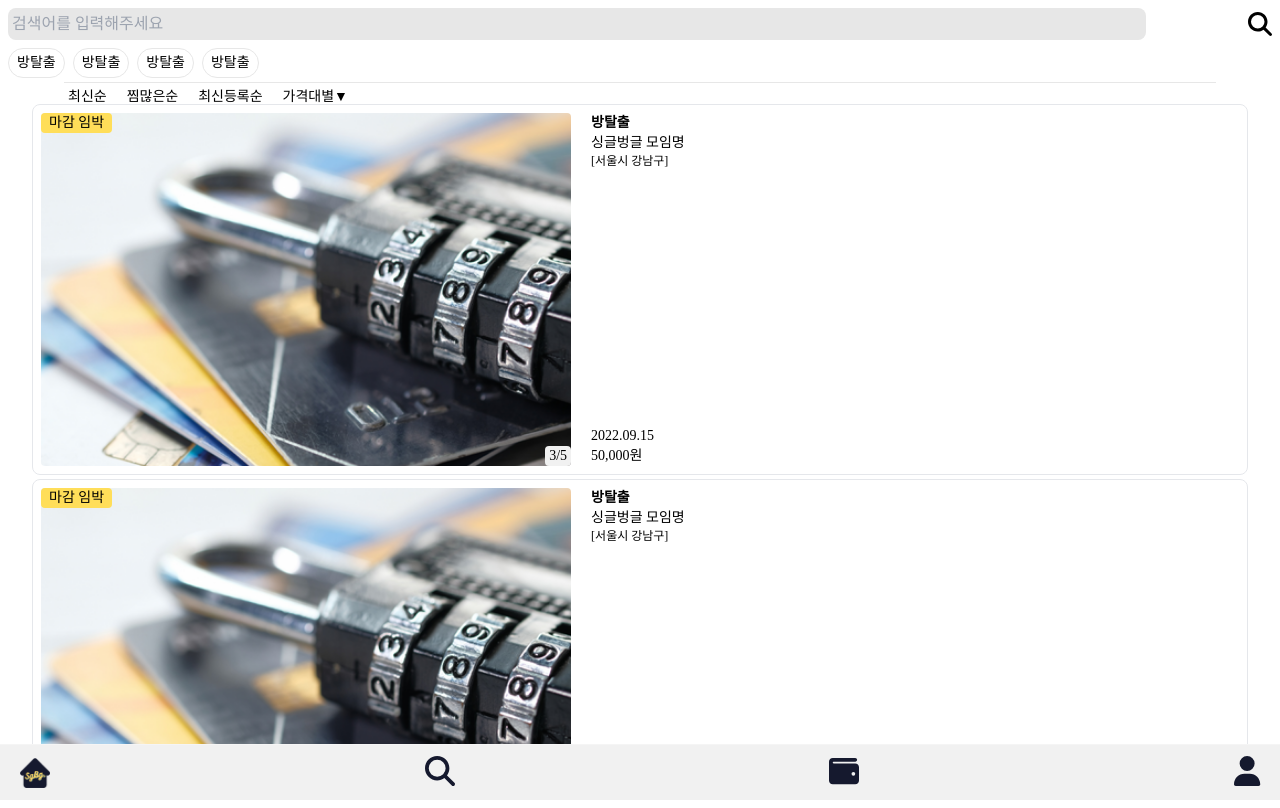
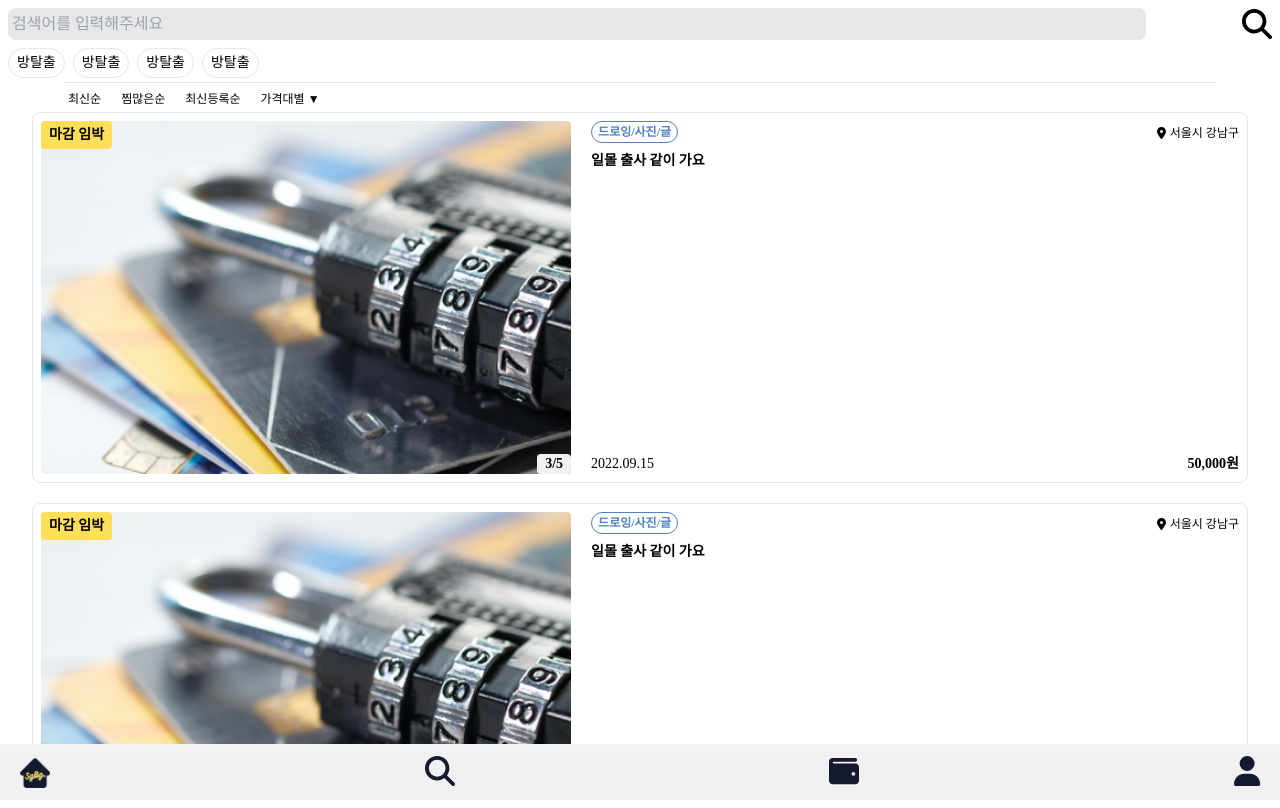
Before and after one commit to heua717/sgbg, a React (Create React App) app in the folder frontend/: page /search/result in a window 1280 px wide. Built offline with nearby package versions, Linux system fonts and the light colour scheme; a web font is replaced by a local one.

Commit message:
[S07P22A707-135] chore: markup completed, edit design detail

```diff
--- a/frontend/src/components/bars/FilterBar.tsx
+++ b/frontend/src/components/bars/FilterBar.tsx
@@ -2,11 +2,11 @@
 const FilterBar = () => {
     return (
         <div className="w-full">
-            <div className="w-per90 flex flex-row justify-start items-center border-t border-gray-300 mx-auto p-1">
-                <div className="font-light text-sm mr-5">최신순</div>
-                <div className="font-light text-sm mr-5">찜많은순</div>
-                <div className="font-light text-sm mr-5">최신등록순</div>
-                <div className="font-light text-sm mr-5">가격대별▼</div>
+            <div className="w-per90 flex flex-row justify-start items-center border-t border-gray-300 mx-auto px-1 py-2">
+                <div className="font-light text-xs mr-5">최신순</div>
+                <div className="font-light text-xs mr-5">찜많은순</div>
+                <div className="font-light text-xs mr-5">최신등록순</div>
+                <div className="font-light text-xs mr-5">가격대별 ▼</div>
             </div>
         </div>
     );
--- a/frontend/src/components/bars/SearchBar.tsx
+++ b/frontend/src/components/bars/SearchBar.tsx
@@ -8,7 +8,7 @@ const SearchBar = () => {
         className="w-per90 bg-gray-300 rounded-lg outline-gray-400 p-1"
         placeholder="검색어를 입력해주세요"
       />
-      <FontAwesomeIcon className="text-2xl" icon={faSearch} />
+      <FontAwesomeIcon className="text-3xl" icon={faSearch} />
     </div>
   );
 };
--- a/frontend/src/components/cards/MeetingCard.tsx
+++ b/frontend/src/components/cards/MeetingCard.tsx
@@ -1,3 +1,6 @@
+import { faMapMarkerAlt } from "@fortawesome/free-solid-svg-icons";
+import { FontAwesomeIcon } from "@fortawesome/react-fontawesome";
+
 const MeetingCard = (props:any) => {
   const getStateBadgeColor = () => {
     return 'bg-yellow-100';
@@ -6,29 +9,44 @@ const MeetingCard = (props:any) => {
     return 'bg-gray-100';
   }
   return (
-    <div className="w-per100 h-per100 flex flex-row border rounded-lg p-2">
+    // w-per100 h-per100
+    <div className="flex flex-row border rounded-lg p-2 my-2">
       {/* 모임 이미지, 뱃지 */}
       <div className="w-per45 mr-5 relative">
-        <div className={`absolute top-0 left-0 rounded ${getStateBadgeColor()} text-sm px-2`}>{`마감 임박`}</div>
+        <div className={`absolute top-0 left-0 rounded ${getStateBadgeColor()} text-sm font-semibold px-2 py-1`}>{`마감 임박`}</div>
         <img
           className="w-full h-full rounded"
           src={process.env.PUBLIC_URL + `/img/이색놀거리_방탈출.png`}
           alt="소분류 카테고리 사진"></img>
 
-        <div className={`absolute bottom-0 right-0 rounded ${getMemberBadgeColor()} text-sm px-1`}>{`${3}/${5}`}</div>
+        <div className={`absolute bottom-0 right-0 rounded ${getMemberBadgeColor()} text-sm font-semibold px-2`}>{`${3}/${5}`}</div>
       </div>
       {/* 모임 설명 */}
-      <div className="w-per55 flex flex-col justify-between">
+      <div className="w-per55 flex flex-col justify-between"> {/* 설명 부분 전체를 묶는 div */}
+
         {/* 카테고리, 모임명, 위치 */}
-        <div className="flex flex-col">
-          <span className="font-semibold text-sm">방탈출</span>
-          <span className="text-sm">싱글벙글 모임명</span>
-          <span className="text-xs font-light">[서울시 강남구]</span>
+        {/* 설명 1,2번째 줄을 묶는 div */}
+        <div>
+          <div className="flex justify-between">
+            <span
+              className="text-xs text-blue-200 font-bold border border-blue-200 border-1 py-0.5 px-1.5 rounded-xl">
+              드로잉/사진/글
+            </span>
+            <span className="text-xs pt-1">
+              <FontAwesomeIcon icon={faMapMarkerAlt} className="text-xs mr-1" />
+              서울시 강남구
+            </span>
+          </div>
+          <div className="text-sm font-semibold py-2">
+            <span>
+              일몰 출사 같이 가요
+            </span>
+          </div>
         </div>
         {/* 모임일자, 가격 */}
-        <div className="flex flex-col">
+        <div className="flex justify-between">
           <span className="text-sm">2022.09.15</span>
-          <span className="text-sm">50,000원</span>
+          <span className="text-sm font-semibold">50,000원</span>
         </div>
       </div>
     </div>
--- a/frontend/src/components/cards/ProfileCard.tsx
+++ b/frontend/src/components/cards/ProfileCard.tsx
@@ -10,7 +10,7 @@ import UserIdBadge from "../etc/UserIdBadge";
 const ProfileCard = (props: any) => {
   const { user } = props;
   return (
-    <div className="flex flex-col p-2">
+    <div className="flex flex-col px-2 pb-2 mx-2">
       {/* 유저 뱃지, 아이디 */}
       <UserIdBadge />
       {/* More Info */}
@@ -18,15 +18,15 @@ const ProfileCard = (props: any) => {
         to={`/profile/history/${user.userId}`}
         className="self-end mt-1 mr-2 font-light text-sm"
       >
-        More+
+        more +
       </Link>
 
       {/* 참여자 정보 */}
-      <div className="grid grid-cols-3 mb-1">
-        <span className="text-lg">
+      <div className="grid grid-cols-6 mb-1">
+        <span className="text-lg col-span-2">
           {getParticipantNickname(user.participantScore)}
         </span>
-        <div className=" col-span-2 my-auto">
+        <div className="col-start-4 col-end-7 my-auto">
           <div className="w-full bg-gray-300 rounded-full">
             <div
               className={`${getProgressColor(
@@ -40,11 +40,11 @@ const ProfileCard = (props: any) => {
         </div>
       </div>
       {/* 방장 정보 */}
-      <div className="grid grid-cols-3">
-        <span className="text-lg">{getHostNickname(user.hostScore)}</span>
-        <div className="col-span-2 flex flex-row justify-end my-auto">
+      <div className="grid grid-cols-6">
+        <span className="text-lg col-span-2">{getHostNickname(user.hostScore)}</span>
+        <div className="col-start-4 col-end-7 flex flex-row justify-end my-auto">
+          <span className="text-lg mr-2">{getHostBadge(user.hostScore)}</span>
           <span className="font-light text-lg">{user.hostScore}%</span>
-          <span className="text-xl">{getHostBadge(user.hostScore)}</span>
         </div>
       </div>
     </div>
--- a/frontend/src/components/cards/UserReviewResultCard.tsx
+++ b/frontend/src/components/cards/UserReviewResultCard.tsx
@@ -2,20 +2,20 @@
 const UserReviewResultCard = () => {
     return (
         <div className="flex flex-row justify-end items-center">
-            <div className="bg-gray-300 rounded-lg px-1 font-light text-xs mr-1">
+            <div className="bg-gray-300 rounded-lg p-1 font-light text-xs mr-1 mt-2">
                 <span className="mr-1">😍</span>
                 <span className="mr-1">최고에요!</span>
-                <span>{ 3 }</span>
+                <span className="ml-1 font-bold">{ 3 }</span>
             </div>
-            <div className="bg-gray-300 rounded-lg px-1 font-light text-xs mr-1">
+            <div className="bg-gray-300 rounded-lg p-1 font-light text-xs mr-1">
                 <span className="mr-1">😁</span>
                 <span className="mr-1">좋아요!</span>
-                <span>{ 3 }</span>
+                <span className="ml-1 font-bold">{ 3 }</span>
             </div>
-            <div className="bg-gray-300 rounded-lg px-1 font-light text-xs">
+            <div className="bg-gray-300 rounded-lg p-1 font-light text-xs">
                 <span className="mr-1">😑</span>
                 <span className="mr-1">별로에요</span>
-                <span>{ 3 }</span>
+                <span className="ml-1 font-bold">{ 3 }</span>
             </div>
         </div>
     );
--- a/frontend/src/components/etc/UserIdBadge.tsx
+++ b/frontend/src/components/etc/UserIdBadge.tsx
@@ -4,8 +4,9 @@ const UserIdBadge = () => {
   return (
     <div>
       {/* 유저 뱃지, 아이디 */}
-      <div className="flex flex-row justify-start border-b border-gray-300 pb-1">
-        <div className="w-[35px] h-[35px] mr-2">
+      <div
+      className="flex flex-row justify-start items-center border-b border-gray-300 pb-1">
+        <div className="w-[35px] h-[35px] mr-4">
           <img
             className="w-full h-full"
             src={
--- a/frontend/src/pages/room/ReadRoom.tsx
+++ b/frontend/src/pages/room/ReadRoom.tsx
@@ -5,14 +5,14 @@ import RoomTabs from "../../components/tabs/RoomTabs";
 
 const ReadRoom = () => {
   return (<div>
-    <div className="mx-6">
+    <div>
       <Logo/>
 
-      <div>
+      <div className="mx-3">
         <MeetingCard/>
       </div>
 
-      <div className="grid grid-cols-1 mt-3">
+      <div className="grid grid-cols-1 mt-3 mx-3">
         <button type="button" className="text-center font-bold bg-yellow-100 rounded py-1">참여하기</button>
       </div>
     </div>
```
